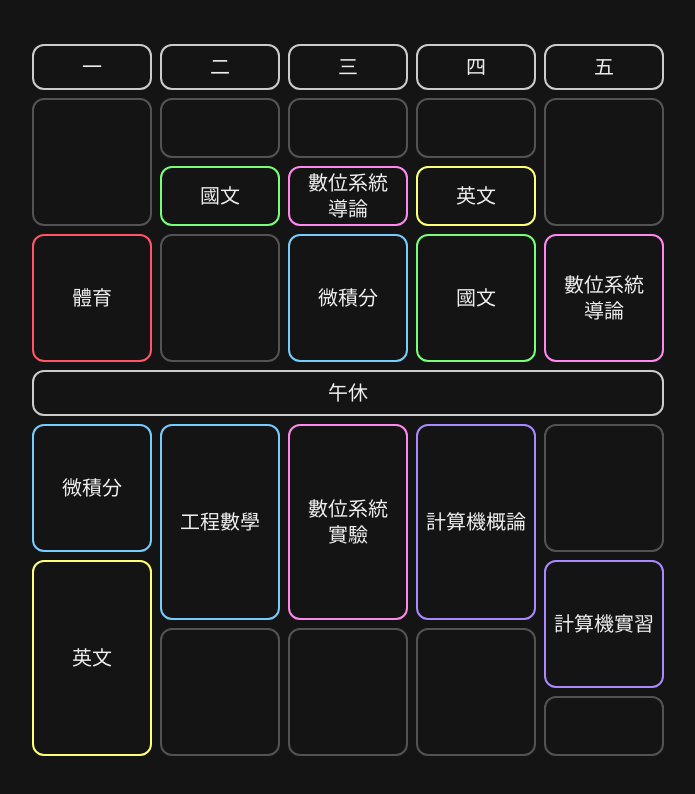
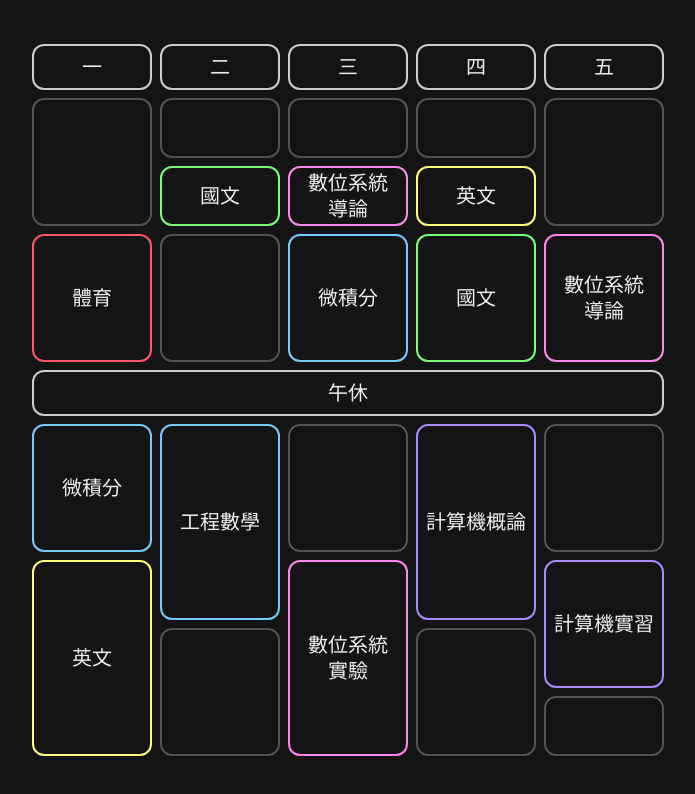
Before and after one commit to LilyKensa/Timetable, a website built with Vite: page index.html in a window 1280 px wide. Shown: the whole page, without its empty margins (292-987 px from the left). Built offline with nearby package versions, Linux system fonts and the light colour scheme; a web font is replaced by a local one.

Commit message:
Reactive clicks

```diff
--- a/src/config.ts
+++ b/src/config.ts
@@ -69,7 +69,7 @@ export default {
       list: "-R--CCC--"
     }, {
       title: "三",
-      list: "-JMMGGG--"
+      list: "-JMM--GGG"
     }, {
       title: "四",
       list: "-ERRUUU--"
--- a/src/style.css
+++ b/src/style.css
@@ -24,6 +24,7 @@ body {
   flex-direction: column;
   justify-content: center;
   align-items: center;
+  user-select: none;
 }
 
 .container {
@@ -41,10 +42,13 @@ body {
   justify-content: center;
   text-align: center;
   border: 2px solid #aaaaaa;
+  border-radius: var(--border-radius);
+  cursor: pointer;
+  transition: scale 200ms;
 }
 
-.container > * {
-  border-radius: var(--border-radius);
+.container > :active {
+  scale: 0.95;
 }
 
 .mysterious-wrapper {
```
